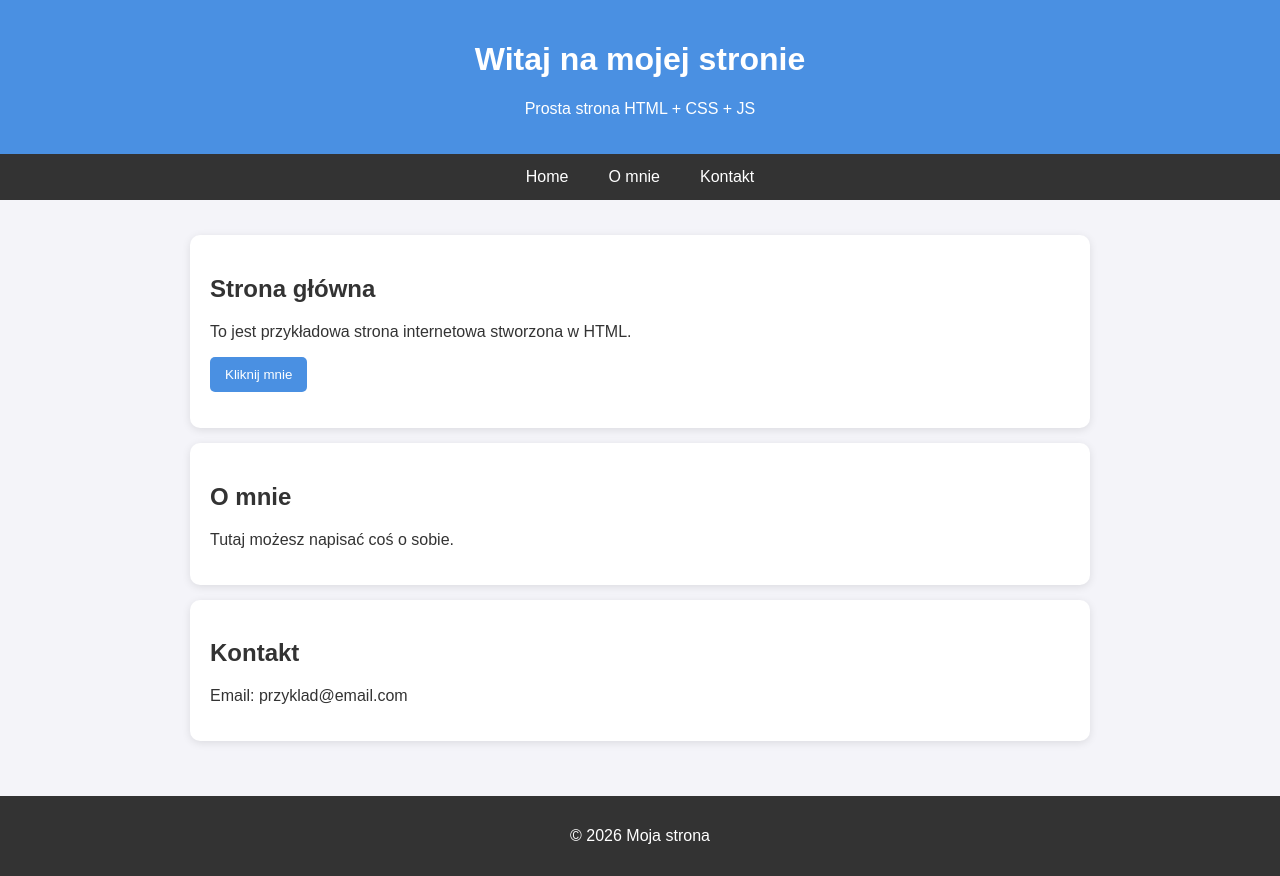
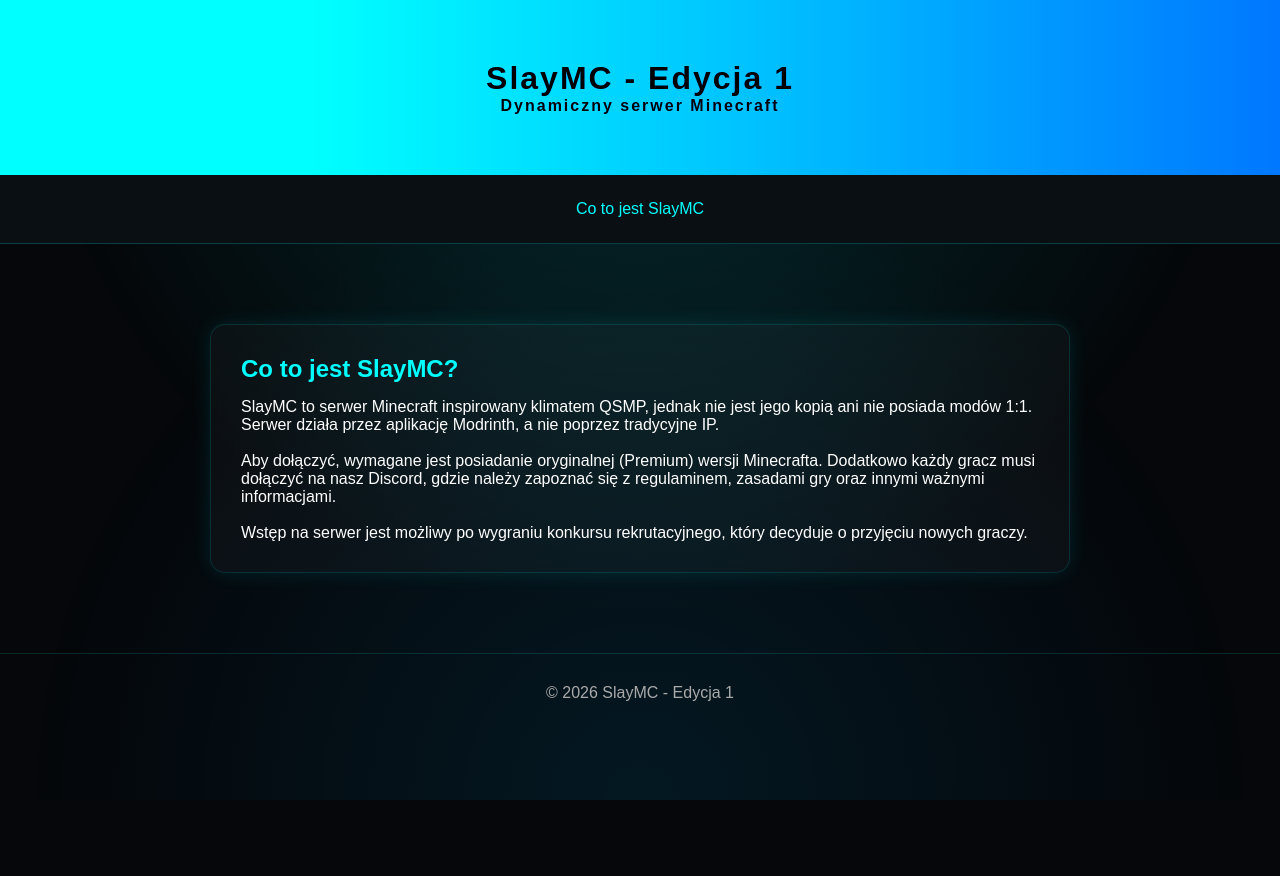
Before and after one commit to GGbubva/moja-strona, a plain HTML site: page index.html in a window 1280 px wide. After the commit the page ends 800 px from the top, so only its background shows below. Drawn offline with Linux system fonts and the light colour scheme.

Commit message:
Update index.html

```diff
--- a/index.html
+++ b/index.html
@@ -3,118 +3,139 @@
 <head>
   <meta charset="UTF-8" />
   <meta name="viewport" content="width=device-width, initial-scale=1.0" />
-  <title>Moja strona</title>
+  <title>SlayMC - Edycja 1</title>
+
   <style>
-    body {
-      font-family: Arial, sans-serif;
+    * {
       margin: 0;
       padding: 0;
-      background: #f4f4f9;
-      color: #333;
+      box-sizing: border-box;
+      scroll-behavior: smooth;
+      font-family: Arial, sans-serif;
+    }
+
+    body {
+      background: #05070a;
+      color: white;
+      overflow-x: hidden;
+    }
+
+    /* GLOW EFFECT BACKGROUND */
+    body::before {
+      content: "";
+      position: fixed;
+      top: 0;
+      left: 0;
+      width: 100%;
+      height: 100%;
+      background: radial-gradient(circle at top, rgba(0,255,255,0.15), transparent 60%),
+                  radial-gradient(circle at bottom, rgba(0,180,255,0.1), transparent 60%);
+      z-index: -1;
     }
 
     header {
-      background: #4a90e2;
-      color: white;
-      padding: 20px;
+      padding: 60px 20px;
       text-align: center;
+      background: linear-gradient(90deg, #00ffff, #0066ff);
+      color: black;
+      font-weight: bold;
+      letter-spacing: 2px;
+      animation: glow 3s infinite alternate;
+    }
+
+    @keyframes glow {
+      from { filter: brightness(1); }
+      to { filter: brightness(1.3); }
     }
 
     nav {
       display: flex;
       justify-content: center;
-      background: #333;
+      gap: 20px;
+      background: #0a0f14;
+      padding: 15px;
+      position: sticky;
+      top: 0;
+      border-bottom: 1px solid #00ffff33;
     }
 
     nav a {
-      color: white;
-      padding: 14px 20px;
+      color: #00ffff;
       text-decoration: none;
+      padding: 10px 15px;
+      border-radius: 8px;
+      transition: 0.3s;
     }
 
     nav a:hover {
-      background: #555;
+      background: #00ffff22;
+      box-shadow: 0 0 10px #00ffff;
     }
 
-    .container {
-      padding: 20px;
+    section {
+      padding: 80px 20px;
       max-width: 900px;
       margin: auto;
     }
 
     .card {
-      background: white;
-      padding: 20px;
-      margin: 15px 0;
-      border-radius: 10px;
-      box-shadow: 0 2px 8px rgba(0,0,0,0.1);
+      background: rgba(255,255,255,0.03);
+      border: 1px solid #00ffff22;
+      padding: 30px;
+      border-radius: 15px;
+      box-shadow: 0 0 20px rgba(0,255,255,0.1);
+      transition: 0.4s;
+    }
+
+    .card:hover {
+      transform: translateY(-5px);
+      box-shadow: 0 0 30px rgba(0,255,255,0.3);
+    }
+
+    h2 {
+      color: #00ffff;
+      margin-bottom: 15px;
     }
 
     footer {
       text-align: center;
-      padding: 15px;
-      background: #333;
-      color: white;
-      margin-top: 20px;
+      padding: 30px;
+      border-top: 1px solid #00ffff22;
+      color: #aaa;
     }
 
-    button {
-      padding: 10px 15px;
-      border: none;
-      background: #4a90e2;
-      color: white;
-      border-radius: 5px;
-      cursor: pointer;
-    }
-
-    button:hover {
-      background: #357ABD;
-    }
   </style>
 </head>
 <body>
 
 <header>
-  <h1>Witaj na mojej stronie</h1>
-  <p>Prosta strona HTML + CSS + JS</p>
+  <h1>SlayMC - Edycja 1</h1>
+  <p>Dynamiczny serwer Minecraft</p>
 </header>
 
 <nav>
-  <a href="#home">Home</a>
-  <a href="#about">O mnie</a>
-  <a href="#contact">Kontakt</a>
+  <a href="#info">Co to jest SlayMC</a>
 </nav>
 
-<div class="container">
-
-  <div class="card" id="home">
-    <h2>Strona główna</h2>
-    <p>To jest przykładowa strona internetowa stworzona w HTML.</p>
-    <button onclick="showMessage()">Kliknij mnie</button>
-    <p id="message"></p>
+<section id="info">
+  <div class="card">
+    <h2>Co to jest SlayMC?</h2>
+    <p>
+      SlayMC to serwer Minecraft inspirowany klimatem QSMP, jednak nie jest jego kopią ani nie posiada modów 1:1.
+      Serwer działa przez aplikację Modrinth, a nie poprzez tradycyjne IP.
+      <br><br>
+      Aby dołączyć, wymagane jest posiadanie oryginalnej (Premium) wersji Minecrafta.
+      Dodatkowo każdy gracz musi dołączyć na nasz Discord, gdzie należy zapoznać się z regulaminem,
+      zasadami gry oraz innymi ważnymi informacjami.
+      <br><br>
+      Wstęp na serwer jest możliwy po wygraniu konkursu rekrutacyjnego, który decyduje o przyjęciu nowych graczy.
+    </p>
   </div>
-
-  <div class="card" id="about">
-    <h2>O mnie</h2>
-    <p>Tutaj możesz napisać coś o sobie.</p>
-  </div>
-
-  <div class="card" id="contact">
-    <h2>Kontakt</h2>
-    <p>Email: przyklad@email.com</p>
-  </div>
-
-</div>
+</section>
 
 <footer>
-  <p>&copy; 2026 Moja strona</p>
+  © 2026 SlayMC - Edycja 1
 </footer>
-
-<script>
-  function showMessage() {
-    document.getElementById("message").innerText = "Cześć! Działa JavaScript 🙂";
-  }
-</script>
 
 </body>
 </html>
```
